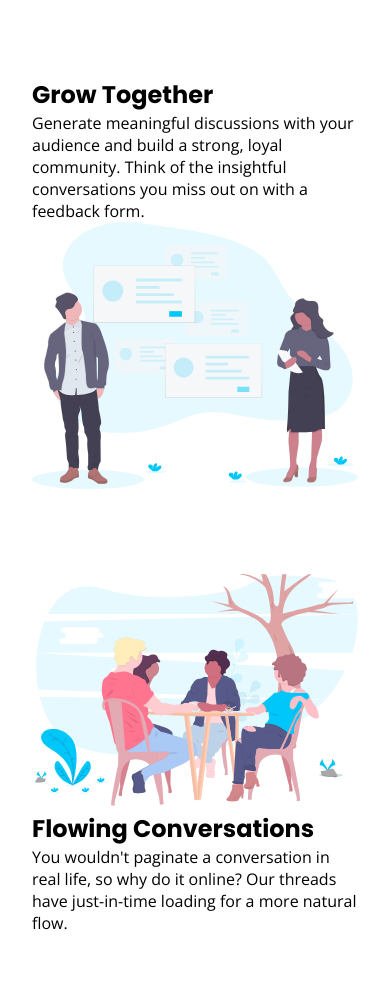
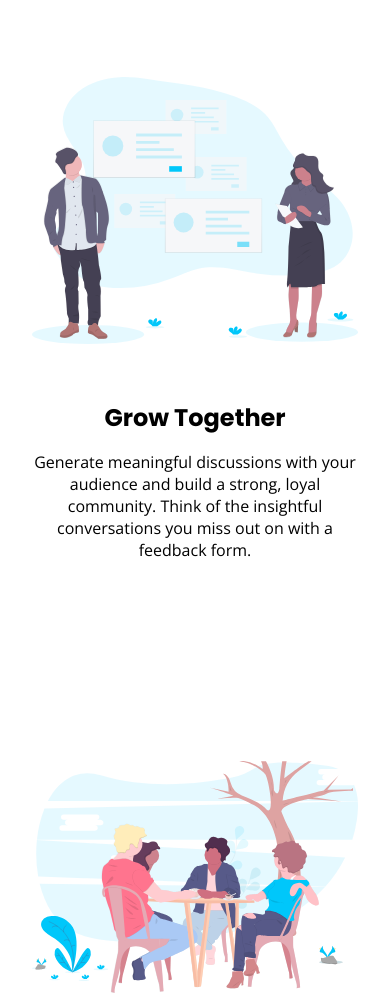
Before and after one commit to kauevecchia/huddle-landing-page, a plain HTML site: page index.html in a window 390 px wide. Shown: the part 1223-2216 px from the top of the page. Drawn offline with nearby package versions, Linux system fonts and the light colour scheme.

Commit message:
feature section mobile estilizada

```diff
--- a/index.html
+++ b/index.html
@@ -10,7 +10,7 @@
   <title>Frontend Mentor | Huddle landing page with curved sections</title>
 </head>
 <body>
-  <div class="container">
+  <div class="container flex">
     <header class="flex">
       <img src="images/logo.svg" alt="">
       <button>Try it free</button>
@@ -24,19 +24,20 @@
       </section>
       <img src="images/screen-mockups.svg" alt="">
       <section class="stats flex">
-        <div class="info">
+        <div class="info flex">
           <img src="images/icon-communities.svg" alt="" class="block">
           <p class="big">1.4k+</p>
           <p>Communities Formed</p>
         </div>
-        <div class="info">
+        <div class="info flex">
           <img src="images/icon-messages.svg" alt="" class="block">
           <p class="big">2.7m+</p>
           <p>Messages <br>Sent</p>
         </div>
       </section>
     </main>
-    <div class="flex">
+    <div class="feature-section flex">
+      <div class="flex reverse">
         <h2>Grow Together</h2>
         <p>
           Generate meaningful discussions with your audience and build a strong, loyal community.
@@ -52,12 +53,15 @@
           just-in-time loading for a more natural flow.
         </p>
       </div>
+      <div class="flex reverse">
         <h2>Your Users</h2>
         <p>
           It takes no time at all to integrate Huddle with your app's authentication solution. This means,
           once signed in to your app, your users can start chatting immediately.
         </p>
         <img src="images/illustration-your-users.svg" alt="">
+      </div>
+    </div>
     <h1>Ready To Build Your Community?</h1>
     <button>Get Started For Free</button>
     <div class="flex">
--- a/style.css
+++ b/style.css
@@ -24,13 +24,17 @@ body {
     font-family: "Open Sans", sans-serif;
 }
 
+.flex:not(header) {
+    display: flex;
+    flex-direction: column;
+}
+
 h1, h2, h3 {
     font-family: "Poppins", sans-serif;
     font-weight: 700;
 }
 
 .container {
-    display: flex;
     flex-direction: column;
     gap: 80px;
     max-width: 1200px;
@@ -63,7 +67,6 @@ header button {
 }
 
 main {
-    display: flex;
     flex-direction: column;
     gap: 80px;
     padding-top: 40px;
@@ -71,7 +74,6 @@ main {
 }
 
 .community {
-    display: flex;
     flex-direction: column;
     gap: 24px;
     align-items: center;
@@ -89,7 +91,6 @@ main {
 }
 
 .stats {
-    display: flex;
     flex-direction: column;
     align-items: center;
     justify-content: center;
@@ -107,7 +108,6 @@ main {
 }
 
 .info {
-    display: flex;
     flex-direction: column;
     text-align: center;
 }
@@ -116,3 +116,26 @@ main {
     width: 35px;
     height: 30.5px;
 }
+
+.feature-section {
+    gap: 200px;
+    text-align: center;
+    margin-bottom: 200px;
+}
+
+.feature-section h2 {
+    margin-top: 40px;
+}
+
+.feature-section .flex {
+    flex-direction: column;
+    gap: 16px;
+}
+
+.reverse img {
+    order: -1;
+}
+
+.reverse p {
+    order: 0;
+}
```
Lines whose indentation alone changed are shown as unchanged.
